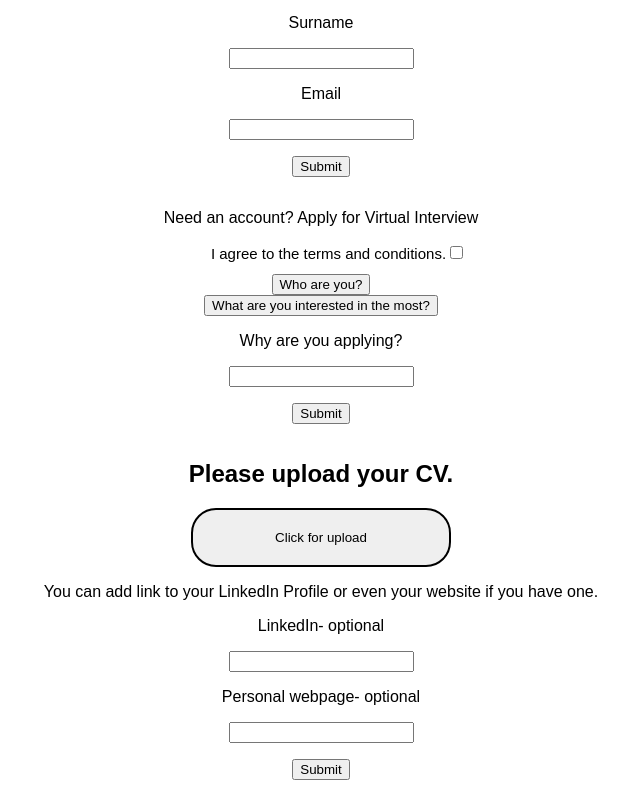
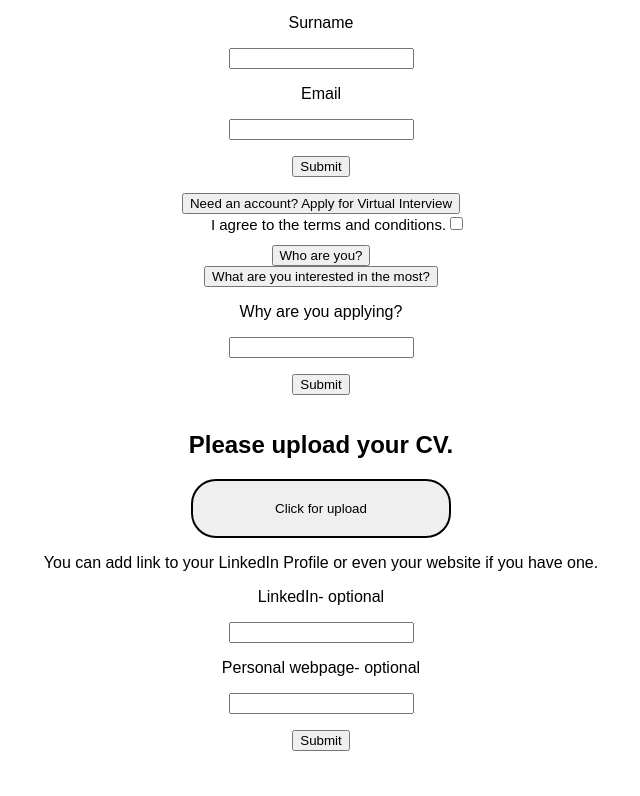
Before and after one commit to mhollings97/DigitalDeloitte, a React (Create React App) app in the folder my-app/: page / in a window 1280 px wide. Shown: the part 3472-4268 px from the top of the page, without its empty margins (319-959 px from the left). After the commit the page ends 4239 px from the top, so only its background shows below. Built offline with nearby package versions, Linux system fonts and the light colour scheme.

Commit message:
Button on sign in

```diff
--- a/my-app/src/components/InputForm/InputForm.js
+++ b/my-app/src/components/InputForm/InputForm.js
@@ -52,7 +52,7 @@ constructor(props) {
             	<input type="submit" value ="Submit"/>
 	    </div>
 	    <div id = "SignUp">
-		    <p func = {this.props.redirect}>Need an account? Apply for Virtual Interview</p>
+		    <button>Need an account? Apply for Virtual Interview</button>
 	    </div>
 	    </div>
         </form>
```
